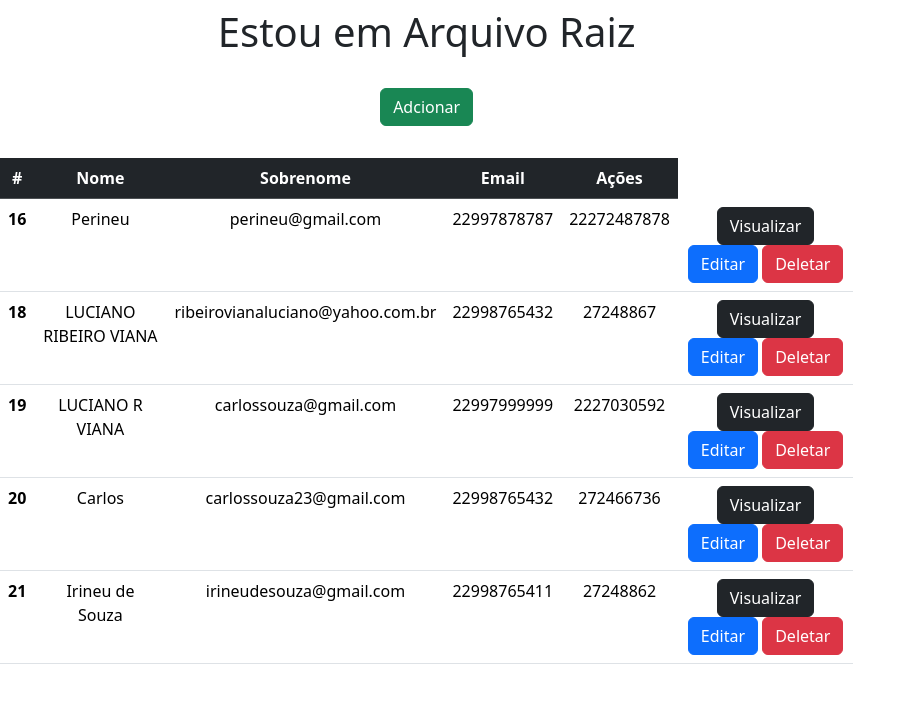
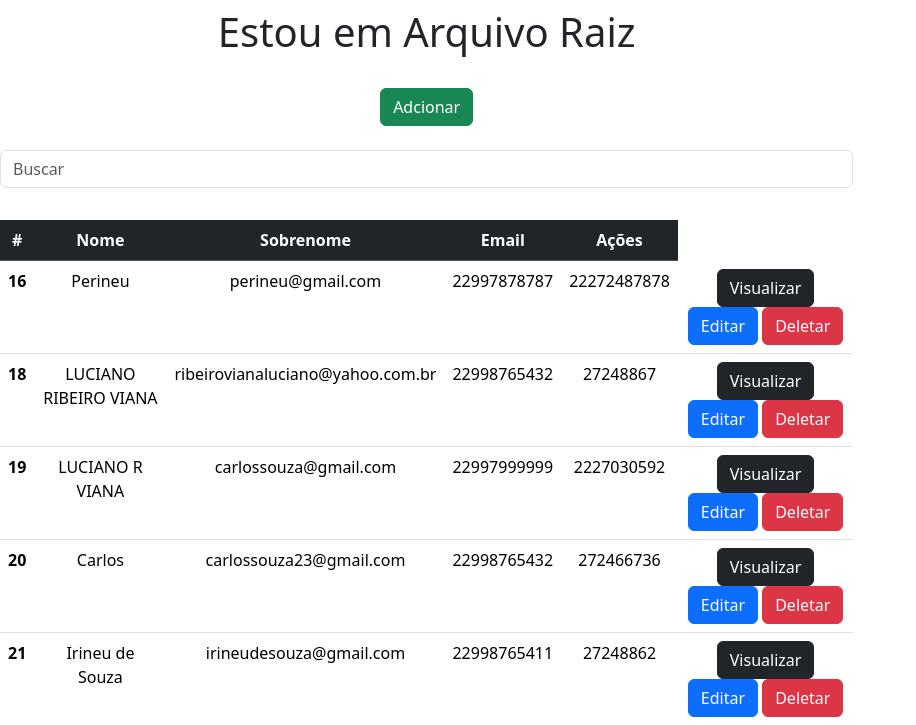
Before and after one commit to lucianorviana75/formulario01.io, a Django app: page /cliente/ in a window 1280 px wide. Shown: the top 725 px of the page, without its empty margins (0-916 px from the left). Run offline with Django 5.2, Linux system fonts and the light colour scheme; data comes from the database, SQL or seed files in the repository; both versions use the stored data as it was after the commit.

Commit message:
Foi acadcionado codigos para paginação e busca

```diff
--- a/cliente/templates/index.html
+++ b/cliente/templates/index.html
@@ -15,6 +15,13 @@
        <div class="col-8 m-alto pt-3 pb-2 text-center">
             <a href="/formulario" class="btn btn-success">Adcionar</a>
        </div>
+       <!--Comando de busca-->
+        <div class="col-8 m-alto pt-3 pb-2 text-center">
+            <form>
+                <input type="text" id="search" name="search" class="form-control" placeholder="Buscar" >
+            </form>
+       </div>
+       <!--fim-->
        <div class="col-8 m-alto pt-4 pb-2 text-center">
 
             <table class="table">
@@ -46,6 +53,16 @@
                 </tbody>
             </table>
        </div>
+       <!--Area de Paginação-->
+       <!--<div class="pagination">
+            {% if db.has_previous %}
+                <a href="?page={{db.previous_page_number}}"> < </a>
+            {% endif %}
+            {{db.number}}
+            {% if db.has_next %}
+                <a href="?page={{db.next_page_number}}"> > </a>
+            {% endif %}
+        </div>-->
       {% load static %}
       <script src="{% static 'javascript.js'%}"></script>
     </body>
--- a/cliente/views.py
+++ b/cliente/views.py
@@ -1,11 +1,22 @@
 from django.shortcuts import render,redirect
 from cliente.forms import ClienteForm
 from cliente.models import Cliente
+from django.core.paginator import Paginator
 
 # Create your views here.
 def cliente(request):
     data ={}
-    data['db'] = Cliente.objects.all()
+    #Area de busca.
+    search = request.GET.get('search')
+    if search:
+        data['db'] = Cliente.objects.filter(nome__icontains=search)
+    else:
+        data['db'] = Cliente.objects.all()
+    #Area paginação;
+    #all = Cliente.objects.all()
+    #paginator = Paginator(all, 2)
+    #pages = request.GET.get('page')
+    #data['db'] = paginator.get_page(pages)
     return render(request,'index.html' ,data)
 
 def formulario(request):
```
Also changed, not shown: db.sqlite3.
